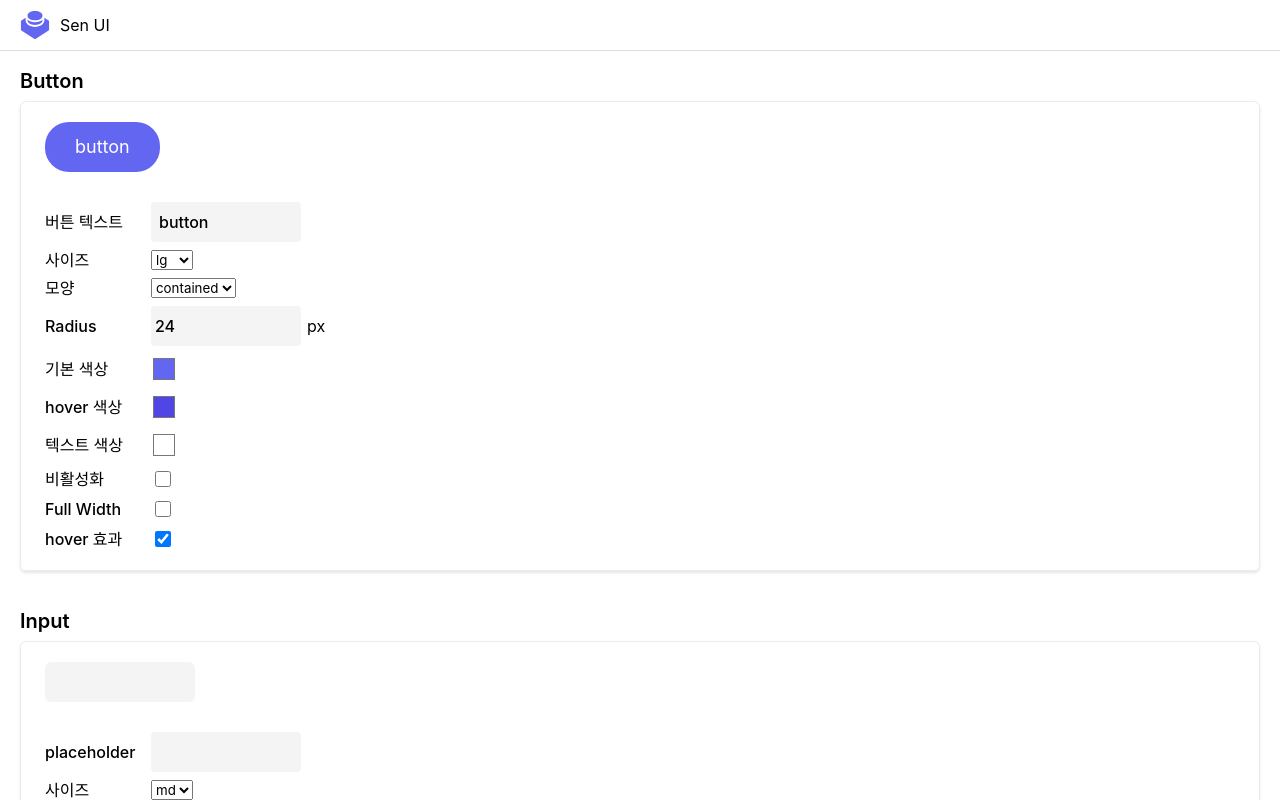
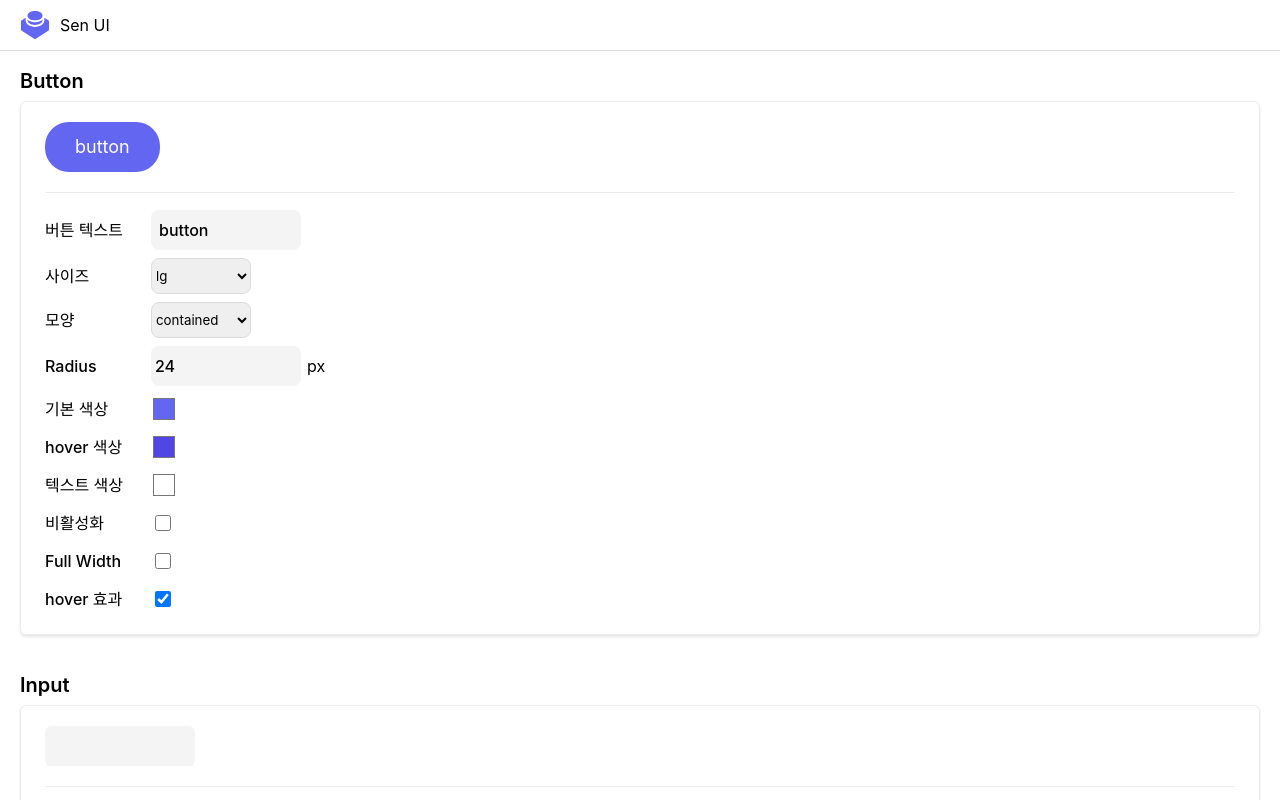
Before and after one commit to seona-cha/seona-ui, a React (Vite) app: page / in a window 1280 px wide. Shown: the top 800 px of the page. Built offline with nearby package versions, Linux system fonts and the light colour scheme; a web font is replaced by a local one.

Commit message:
style: 가이드 페이지 스타일 수정

```diff
--- a/src/assets/scss/layout/_guide.scss
+++ b/src/assets/scss/layout/_guide.scss
@@ -24,10 +24,13 @@
             display: flex;
             flex-direction: column;
             gap: 8px;
-            margin-top: 10px;
+            border-top: 1px solid #ececec;
+            padding-top: 17px;
+
             > div {
                 display: flex;
                 align-items: center;
+                min-height: 30px;
                 gap: 6px;
 
                 label {
@@ -37,7 +40,7 @@
                 }
                 input {
                     border: 1px solid #ddd;
-                    border-radius: 4px;
+                    border-radius: 8px;
                     font-size: 16px;
                     font-weight: 500;
 
@@ -59,6 +62,13 @@
                     }
                 }
 
+                select {
+                    border: 1px solid #ddd;
+                    border-radius: 8px;
+                    min-width: 100px;
+                    height: 36px;
+                }
+
                 @media (max-width: 768px) {
                     flex-direction: column;
                     align-items: flex-start;
```
